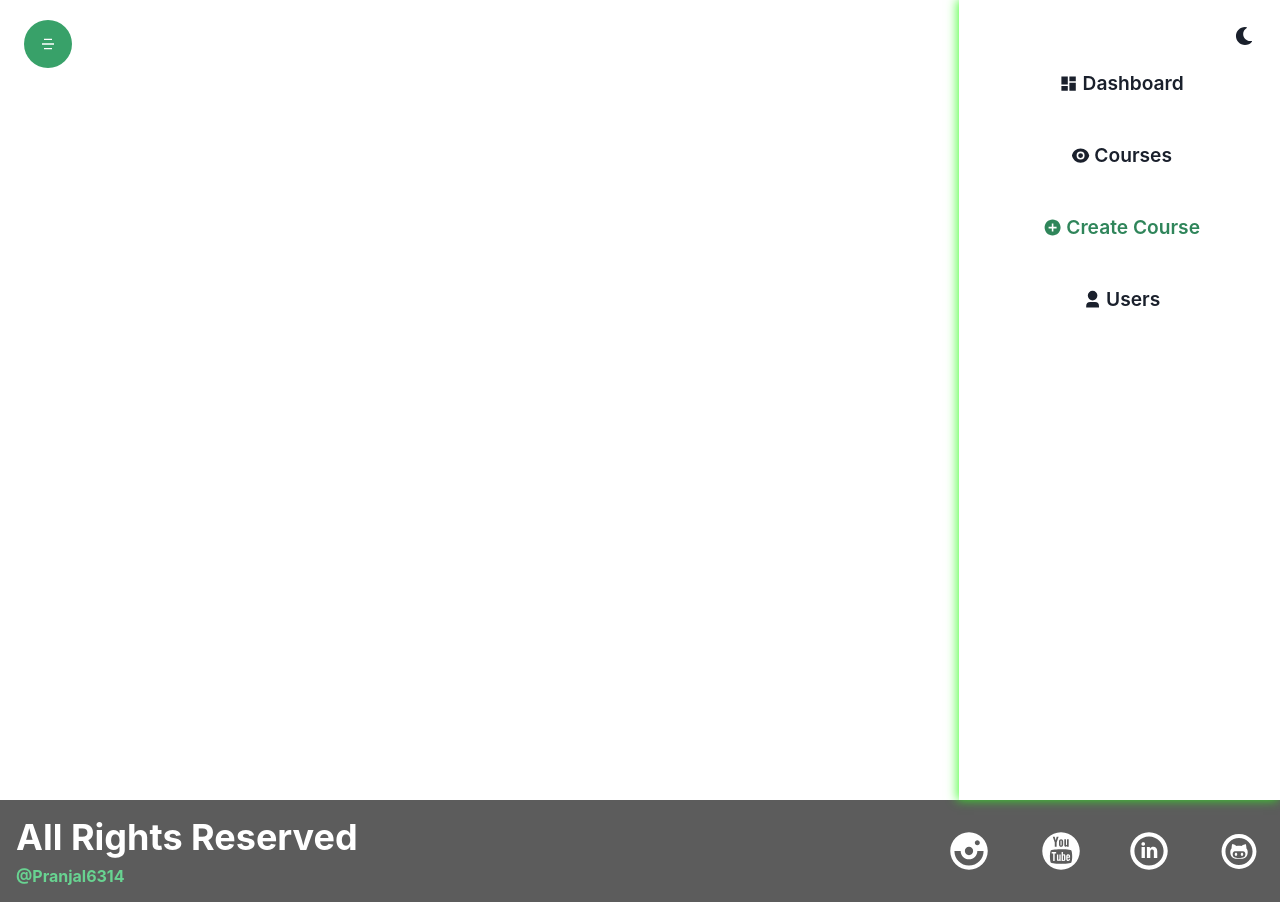
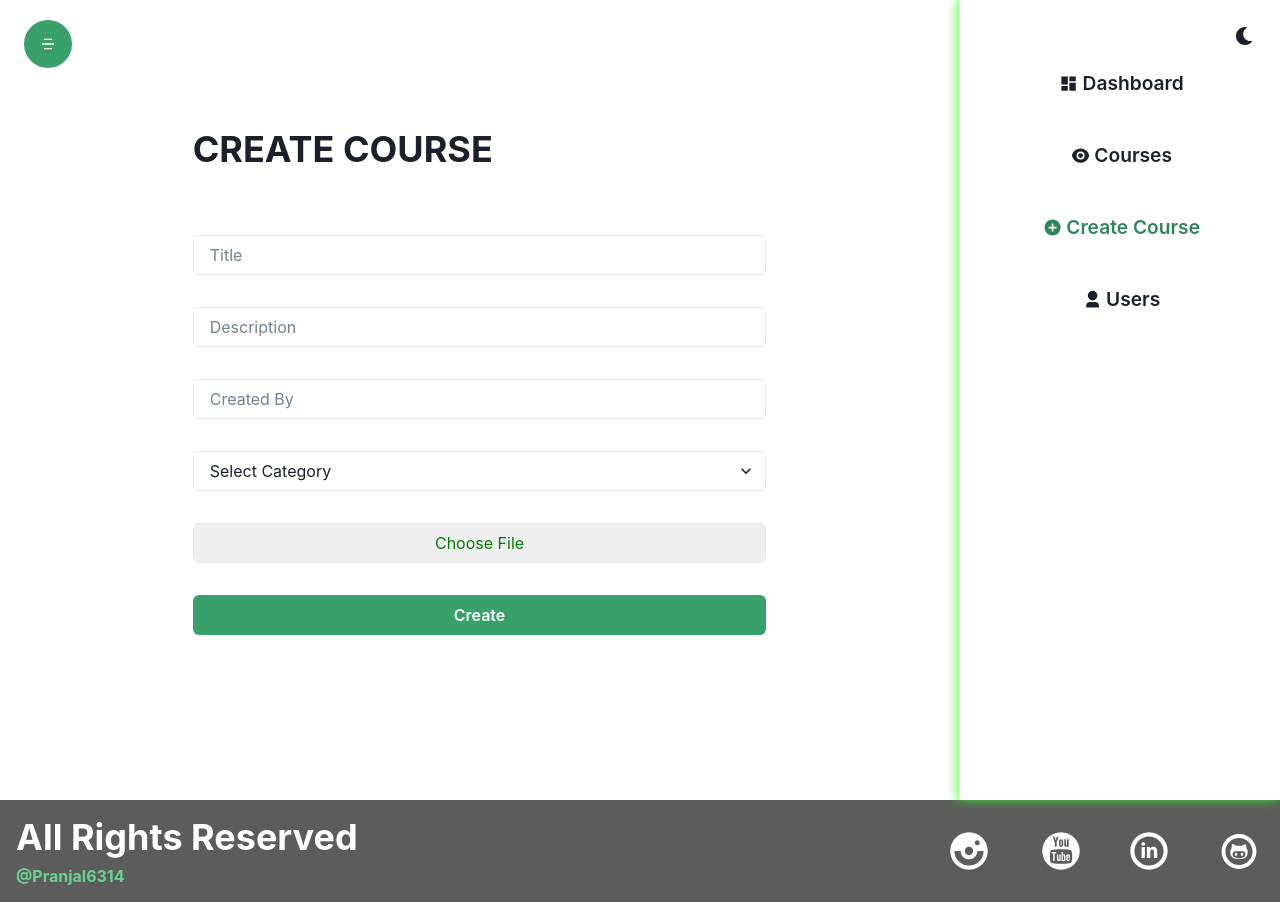
Before and after one commit to pranjal6314/MERN-PROJECT, a React (Create React App) app in the folder learnup/: page /admin/createcourse in a window 1280 px wide. Built offline with nearby package versions, Linux system fonts and the light colour scheme.

Commit message:
admin create course done

```diff
--- a/learnup/src/components/Admin/CreateCourse/CreateCourse.jsx
+++ b/learnup/src/components/Admin/CreateCourse/CreateCourse.jsx
@@ -1,11 +1,69 @@
-import { Box, Grid } from '@chakra-ui/react'
+import { Box, Button, Container, Grid, Heading, Image, Input, Select, VStack } from '@chakra-ui/react'
 import React from 'react'
 import crusorImg from '../../../assets/images/cursor.png'
 import Sidebar from '../Sidebar'
+export const fileUploadCss = {
+    cursor: "pointer",
+    marginLeft: "-5%",
+    width: "110%",
+    border: "none",
+    height: "100%",
+    color: "ECC94B",
+    // backgroundColor: "white",
+}
+
 
 const CreateCourse = () => {
+
+    const changeImageHandler = (e) => {
+        const file = e.target.files[0];
+        const reader = new FileReader();
+        reader.readAsDataURL(file);
+        console.log('file', file)
+        reader.onload = () => {
+            setImagePrev(reader.result)
+            setImage(file)
+        }
+    }
+    const [title, setTitle] = React.useState('')
+    const [description, setDescription] = React.useState('')
+    const [createdby, setCreatedby] = React.useState('')
+    const [category, setCategory] = React.useState('')
+    const [image, setImage] = React.useState('')
+    const [imagePrev, setImagePrev] = React.useState('')
+    const categories = ['Web Development', 'Data Science', 'Machine Learning', 'Artificial Intelligence', 'Cyber Security', 'Cloud Computing', 'Ethical Hacking', 'Programming Languages', 'Mobile Development', 'Game Development', 'Software Testing', 'Digital Marketing', 'Graphic Design', 'Business', 'Office Productivity', 'Personal Development', 'Design', 'Marketing', 'Lifestyle', 'Photography', 'Health & Fitness', 'Music', 'Teaching & Academics']
+
     return <Grid css={{ cursor: `url(${crusorImg}), default` }} minH={"100vh"} templateColumns={['1fr', '5fr 1fr']} >
-        <Box></Box>
+        <Container py="16">
+            <form>
+                <Heading textAlign={["center", "left"]} textTransform='uppercase' my={'16'} children="Create Course" />
+                <VStack m={"auto"} spacing='8'>
+                    <Input autoComplete="on" value={title}
+                        onChange={(e) => setTitle(e.target.value)} placeholder="Title" type={"text"} focusBorderColor="green.500" />
+                    <Input autoComplete="on" value={description}
+                        onChange={(e) => setDescription(e.target.value)} placeholder="Description" type={"text"} focusBorderColor="green.500" />
+                    <Input autoComplete="on" value={createdby}
+                        onChange={(e) => setCreatedby(e.target.value)} placeholder="Created By" type={"text"} focusBorderColor="green.500" />
+                    <Select value={category} onChange={(e) => setCategory(e.target.value)} focusBorderColor="green.500" >
+                        <option value="">Select Category</option>
+                        {categories.map((category, index) => {
+                            return <option key={index} value={category} >{category}</option>
+                        })}
+                    </Select>
+                    <Input accept='image/*' required type={"file"} focusBorderColor="green.500" css={{
+                        '&::file-selector-button': {
+                            ...fileUploadCss, color: 'green'
+                        }
+                    }} onChange={changeImageHandler} />
+                    {imagePrev && (
+                        <Image src={imagePrev} boxSize='64' objectFit={'contain'} />
+                    )}
+                    <Button w='full' colorScheme={'green'} type='submit'>Create</Button>
+                </VStack>
+            </form>
+
+
+        </Container>
         <Sidebar />
     </Grid>
 }
--- a/learnup/src/components/Auth/Signup.jsx
+++ b/learnup/src/components/Auth/Signup.jsx
@@ -68,7 +68,7 @@ const Signup = () => {
                     <Box my="4">
                         Already Signed Up ?{" "}
                         <Link to="/login">
-                            <Button colorScheme={"green.500"} variant="link">
+                            <Button colorScheme={"green"} variant="link">
                                 Login
                             </Button>
                         </Link>{" "} Here
```
